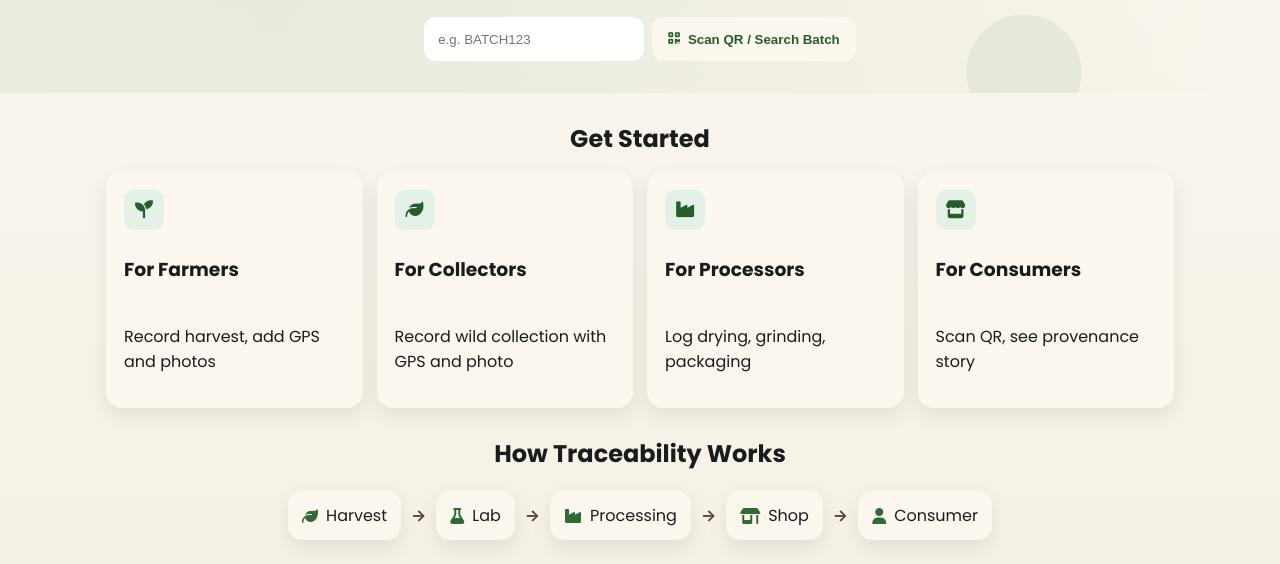
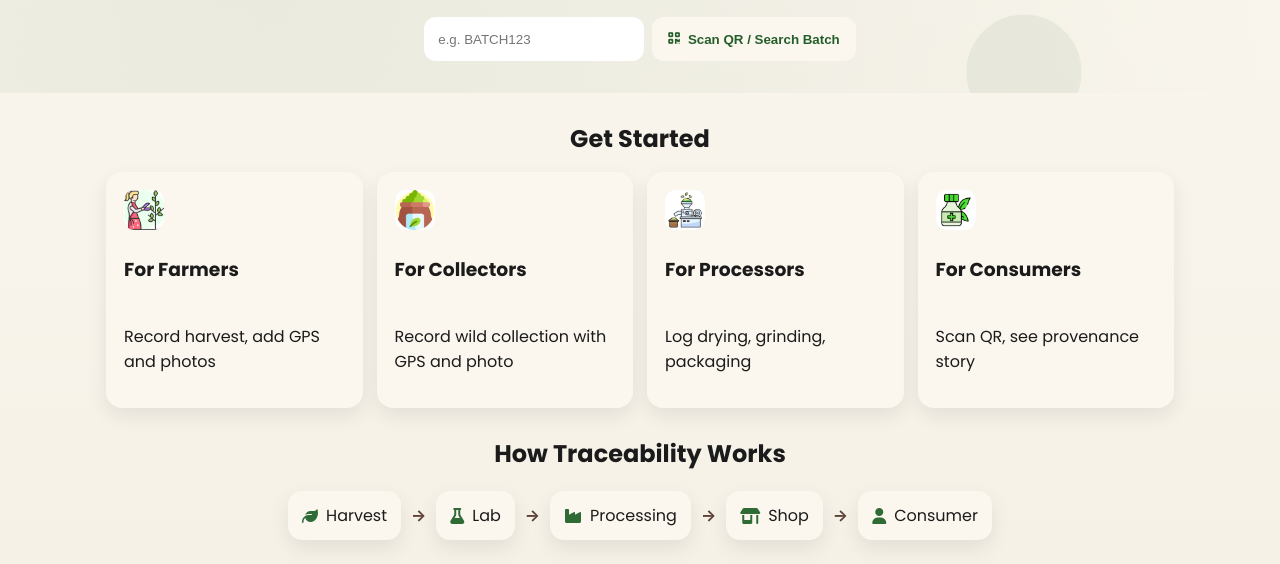
Before and after one commit to Kashvithakral/VedaX, a plain HTML site: page index.html in a window 1280 px wide. Shown: the part 236-800 px from the top of the page. Drawn offline with Linux system fonts and the light colour scheme.

Commit message:
added logos

```diff
--- a/index.html
+++ b/index.html
@@ -55,22 +55,22 @@
             <h2 id="cards-title" data-i18n="cards.title">Get Started</h2>
             <div class="cards-grid">
                 <a class="card" href="farmer.html" role="button" aria-label="For Farmers">
-                    <div class="card-icon"><i class="fa-solid fa-seedling" aria-hidden="true"></i></div>
+                    <div class="card-icon"><img src="assets/farmer.jpg" alt="Farmer" /></div>
                     <h3 data-i18n="cards.farmers.title">For Farmers</h3>
                     <p data-i18n="cards.farmers.desc">Record harvest, add GPS and photos</p>
                 </a>
                 <a class="card" href="collector.html" role="button" aria-label="For Collectors">
-                    <div class="card-icon"><i class="fa-solid fa-leaf" aria-hidden="true"></i></div>
+                    <div class="card-icon"><img src="assets/collector.jpg" alt="Collector" /></div>
                     <h3>For Collectors</h3>
                     <p>Record wild collection with GPS and photo</p>
                 </a>
                 <a class="card" href="processor.html" role="button" aria-label="For Processors">
-                    <div class="card-icon"><i class="fa-solid fa-industry" aria-hidden="true"></i></div>
+                    <div class="card-icon"><img src="assets/processor.jpg" alt="Processor" /></div>
                     <h3 data-i18n="cards.processors.title">For Processors</h3>
                     <p data-i18n="cards.processors.desc">Log drying, grinding, packaging</p>
                 </a>
                 <a class="card" href="consumer.html" role="button" aria-label="For Consumers">
-                    <div class="card-icon"><i class="fa-solid fa-store" aria-hidden="true"></i></div>
+                    <div class="card-icon"><img src="assets/consumer.jpg" alt="Consumer" /></div>
                     <h3 data-i18n="cards.consumers.title">For Consumers</h3>
                     <p data-i18n="cards.consumers.desc">Scan QR, see provenance story</p>
                 </a>
--- a/styles.css
+++ b/styles.css
@@ -96,6 +96,7 @@ input, select { min-height: 44px; }
 .card { background: var(--cream); padding: 18px; border-radius: 16px; box-shadow: var(--shadow); text-decoration: none; color: inherit; display: grid; gap: 6px; align-content: start; min-height: 120px; }
 .card:hover, .card:focus { transform: translateY(-2px); box-shadow: 0 12px 24px rgba(0,0,0,0.12); }
 .card-icon { width: 40px; height: 40px; display: grid; place-items: center; background: var(--green-100); color: var(--green-700); border-radius: 10px; font-size: 18px; }
+.card-icon img { width: 100%; height: 100%; object-fit: cover; border-radius: inherit; display: block; }
 
 /* About Flow */
 .about-section { max-width: 1100px; margin: 24px auto; padding: 0 16px; text-align: center; }
```
Also changed, not shown: assets/collector.jpg (added), assets/consumer.jpg (added), assets/farmer.jpg (added), assets/processor.jpg (added).
